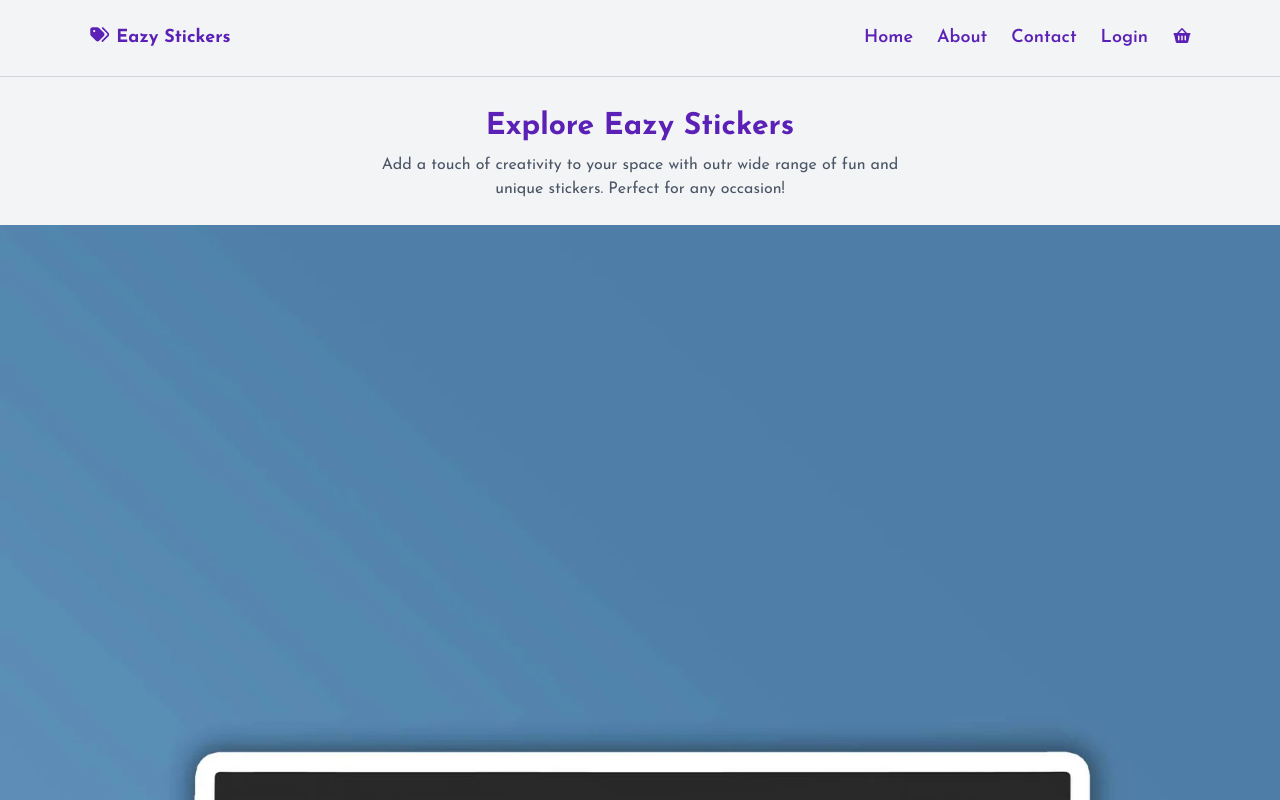
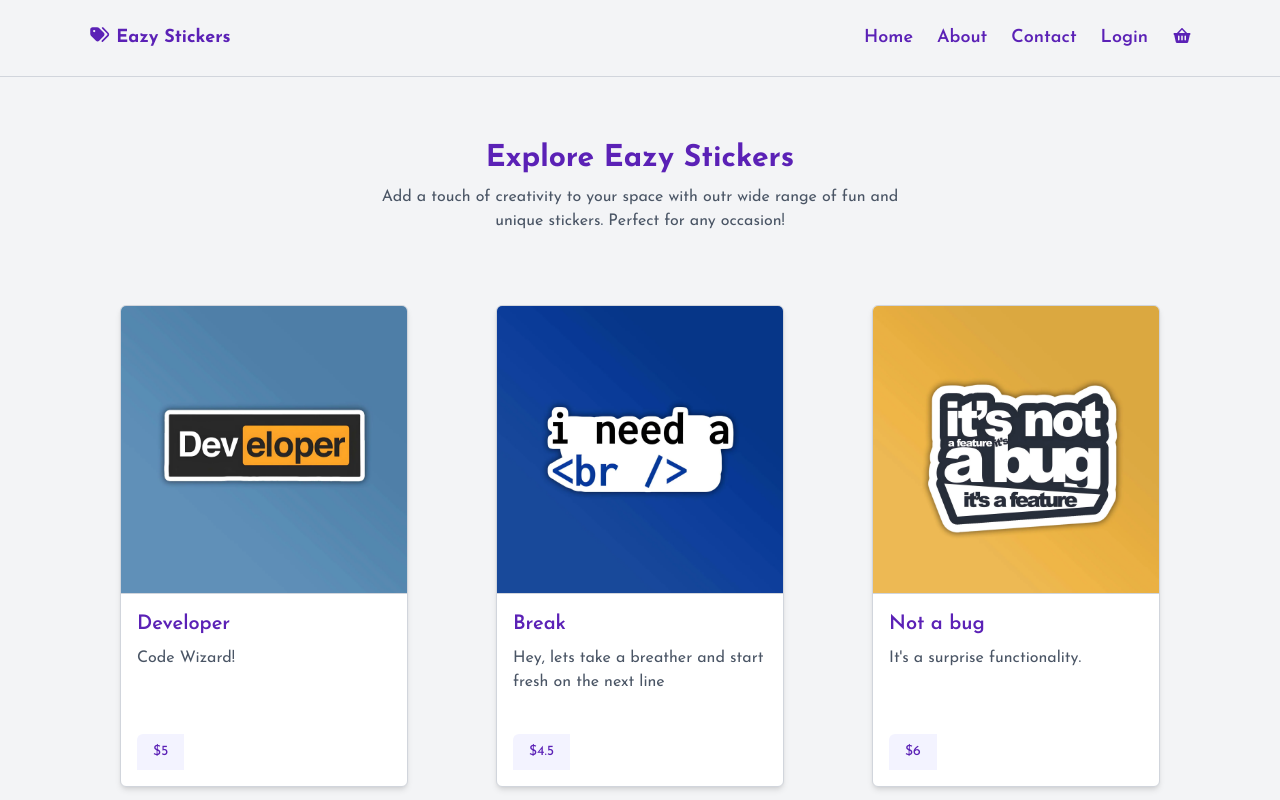
Before and after one commit to shiran-dinushka/eazystore-ui, a React (Vite) app: page / in a window 1280 px wide. Shown: the top 800 px of the page. Built offline with nearby package versions, Linux system fonts and the light colour scheme.

Commit message:
Design product and cards with tailwindcss

```diff
--- a/src/components/Home.jsx
+++ b/src/components/Home.jsx
@@ -4,7 +4,7 @@ import products from "../data/product";
 
 export default function Home() {
   return (
-    <div className="home-container">
+    <div className="max-w-6xl mx-auto px-6 py-8">
       <PageHeading title="Explore Eazy Stickers">
         Add a touch of creativity to your space with outr wide range of fun and
         unique stickers. Perfect for any occasion!
--- a/src/components/ProductCard.jsx
+++ b/src/components/ProductCard.jsx
@@ -3,19 +3,19 @@ import Price from './Price'
 
 export default function ProductCard({ product}) {
   return (
-    <div className="product-card">
-        <div className="product-card-image-container">
+    <div className="w-72 rounded-md mx-auto border border-gray-300 shadow-md overflow-hidden flex flex-col bg-white hover:shadow-lg transition">
+        <div className="relative w-full h-72 border-b border-gray-300">
             <img
               src={product.imageUrl}
               alt={product.name}
-              className="product-card-image"
+              className="w-full h-full object-cover transition-transform duration-500 hover:scale-110"
             />
         </div>
-        <div className="product-card-details">
-            <h2 className="product-card-title">{product.name}</h2>
-            <p className="product-card-description">{product.description}</p>
-            <div className="product-card-footer">
-            <div className="product-card-price">
+        <div className="relative h-48 p-4 flex flex-col font-primary">
+            <h2 className="text-xl font-semibold text-primary mb-2">{product.name}</h2>
+            <p className="text-base text-gray-600 mb-4">{product.description}</p>
+            <div className="flex items-center justify-between mt-auto">
+            <div className="bg-lighter text-primary font-medium text-sm py-2 px-4 rounded-tl-md">
                 <Price currency="$" price={product.price}/>
             </div>
         </div>
--- a/src/components/ProductListing.jsx
+++ b/src/components/ProductListing.jsx
@@ -3,14 +3,14 @@ import ProductCard from "./ProductCard";
 
 export default function ProductListing({ products }) {
   return (
-    <div className="product-listings-container">
-      <div className="product-listings-grid">
+    <div className="max-w-6xl mx-auto">
+      <div className="grid grid-cols-1 sm:grid-cols-2 lg:grid-cols-3 gap-y-8 gap-x-6 py-12">
         {products.length > 0 ? (
           products.map((product) => (
             <ProductCard key={product.productId} product={product} />
           ))
         ) : (
-          <p className="product-listing-empty">No products found</p>
+          <p className="text-center font-primary font-bold text-lg text-primary">No products found</p>
         )}
       </div>
     </div>
```
